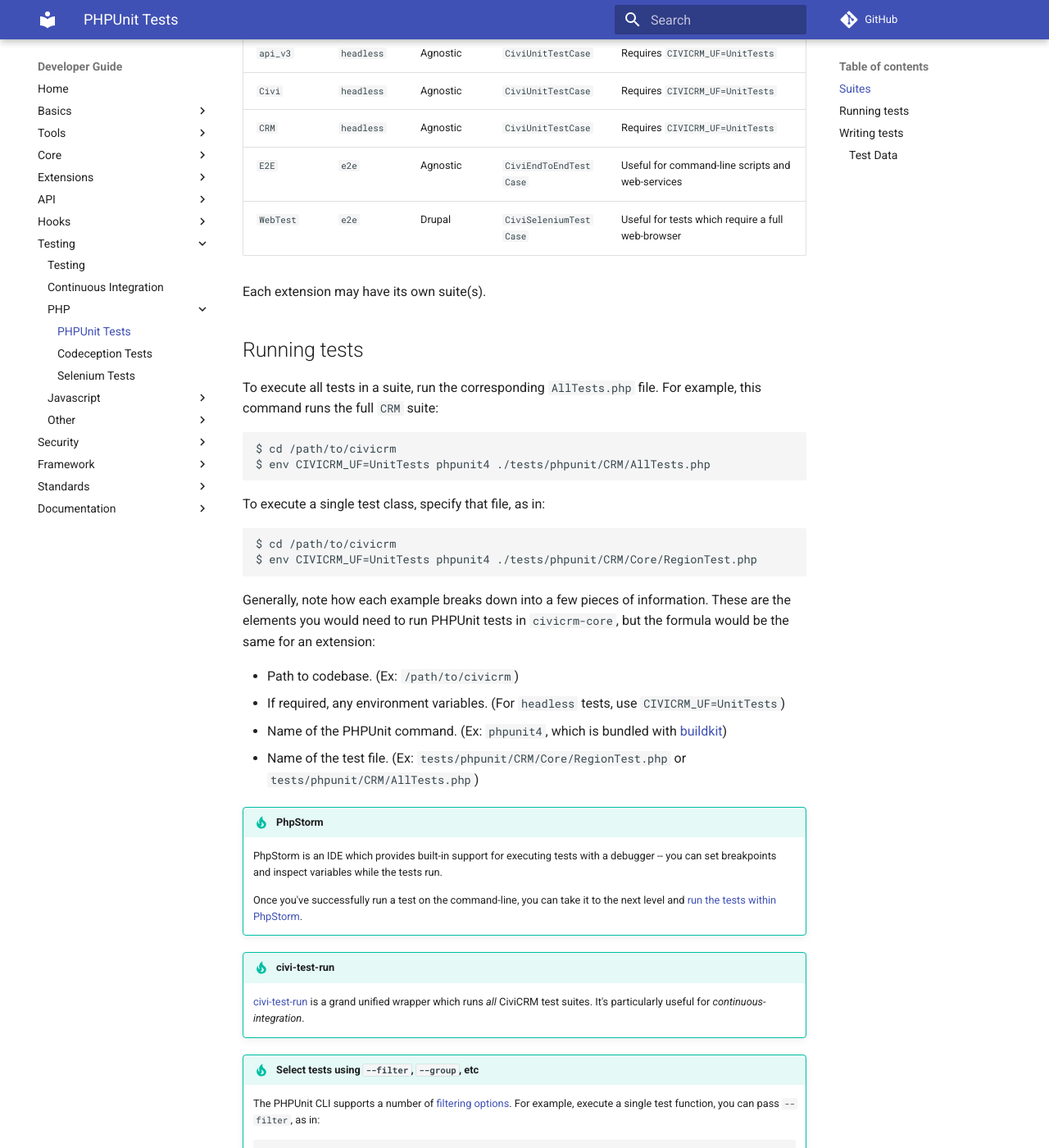
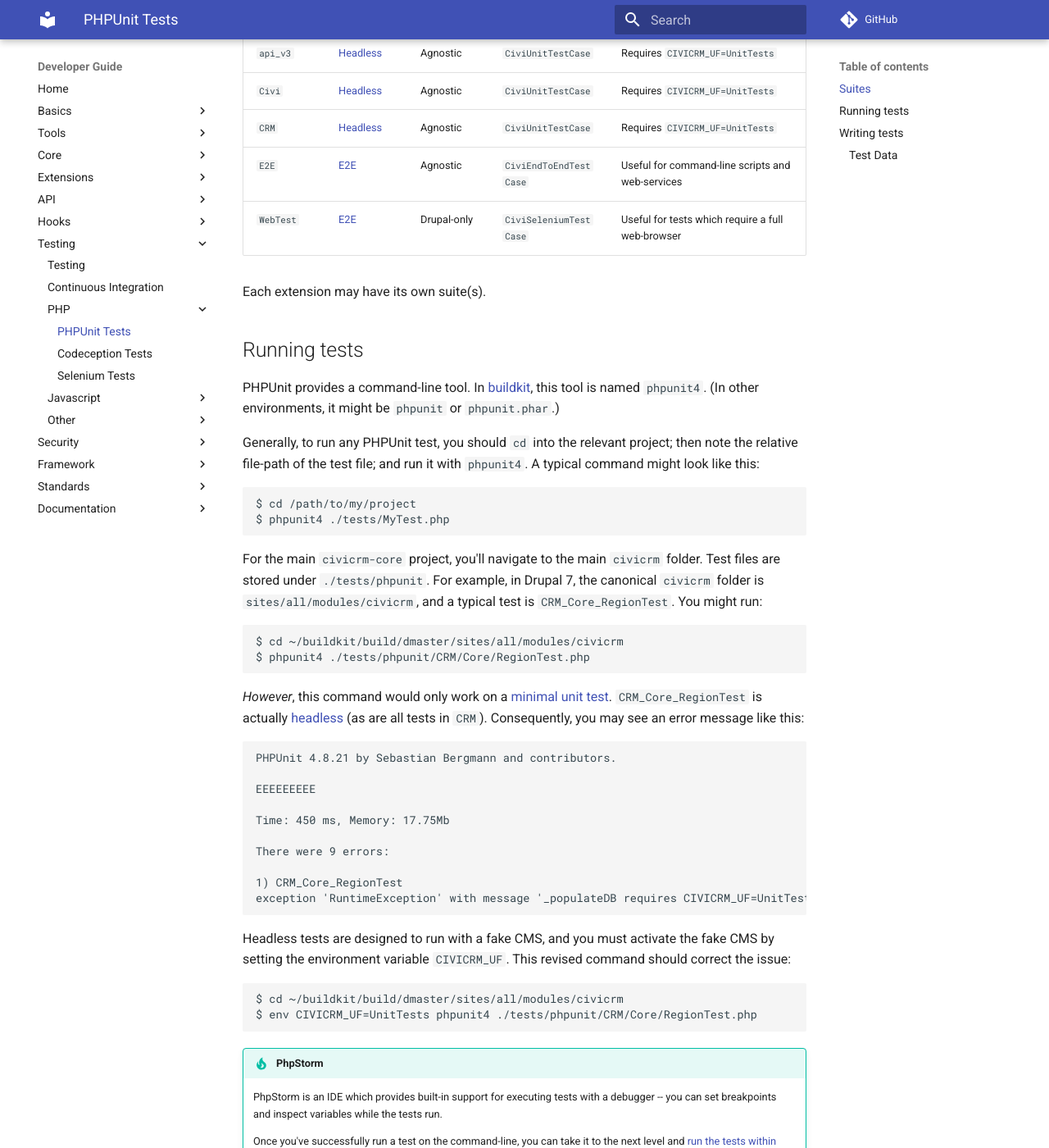
Before and after one commit to civicrm/civicrm-dev-docs, an MkDocs documentation site: the page built from docs/testing/phpunit.md, in a window 1280 px wide and 1400 px high, scrolled down 609 px. Shown: the whole window at 82% size. Built offline with MkDocs 1.6.1 and Material for MkDocs 9.7.7, drawn with Linux system fonts in a browser that asks for light colours; comment, search, counter and statistics services are not loaded; old or Windows-style settings are respelled for this version of MkDocs; some of the changed text lies outside the part shown.

Commit message:
phpunit.md - Multiple refinements

````diff
--- a/docs/testing/phpunit.md
+++ b/docs/testing/phpunit.md
@@ -8,8 +8,8 @@
 
 ## Suites
 
-PHPUnit tests are written as *PHP classes* (such as `api_v3_ContactTest`) and grouped together into *suites* (such as `api_v3`).  Each suite
-may follow different coding conventions.  For example, all tests in the `api_v3` suite extend the base class `CiviUnitTestCase` and execute on the
+PHPUnit tests are written as *PHP classes* (such as `CRM_Core_RegionTest`) and grouped together into *suites* (such as `CRM`).  Each suite
+may follow different coding conventions.  For example, all tests in the `CRM` suite extend the base class `CiviUnitTestCase` and execute on the
 headless database.
 
 The `civicrm-core` project includes these suites:
@@ -17,38 +17,58 @@
 
 | Suite   | Type | CMS | Typical Base Class | Comment |
 | ------- | ---- | --- | ------------------ | ----------- |
-|`api_v3` |`headless`|Agnostic|`CiviUnitTestCase`|Requires `CIVICRM_UF=UnitTests`|
-|`Civi`   |`headless`|Agnostic|`CiviUnitTestCase`|Requires `CIVICRM_UF=UnitTests`|
-|`CRM`    |`headless`|Agnostic|`CiviUnitTestCase`|Requires `CIVICRM_UF=UnitTests`|
-|`E2E`    |`e2e`|Agnostic|`CiviEndToEndTestCase`|Useful for command-line scripts and web-services|
-|`WebTest`|`e2e`|Drupal|`CiviSeleniumTestCase`|Useful for tests which require a full web-browser|
+|`api_v3` | [Headless](/testing/index.md#headless) |Agnostic|`CiviUnitTestCase`|Requires `CIVICRM_UF=UnitTests`|
+|`Civi`   | [Headless](/testing/index.md#headless) |Agnostic|`CiviUnitTestCase`|Requires `CIVICRM_UF=UnitTests`|
+|`CRM`    | [Headless](/testing/index.md#headless) |Agnostic|`CiviUnitTestCase`|Requires `CIVICRM_UF=UnitTests`|
+|`E2E`    | [E2E](/testing/index.md#e2e) |Agnostic|`CiviEndToEndTestCase`|Useful for command-line scripts and web-services|
+|`WebTest`| [E2E](/testing/index.md#e2e) |Drupal-only|`CiviSeleniumTestCase`|Useful for tests which require a full web-browser|
 
 Each extension may have its own suite(s).
 
 ## Running tests
 
-To execute all tests in a suite, run the corresponding `AllTests.php` file. For example, this command runs the full `CRM` suite:
+PHPUnit provides a command-line tool.  In [buildkit](/tools/buildkit.md), this tool is named `phpunit4`.  (In other environments, it might be
+`phpunit` or `phpunit.phar`.)
+
+Generally, to run any PHPUnit test, you should `cd` into the relevant project; then note the relative file-path of the test file; and run it with
+`phpunit4`.  A typical command might look like this:
 
 ```bash
-$ cd /path/to/civicrm
-$ env CIVICRM_UF=UnitTests phpunit4 ./tests/phpunit/CRM/AllTests.php
+$ cd /path/to/my/project
+$ phpunit4 ./tests/MyTest.php
 ```
 
-To execute a single test class, specify that file, as in:
+For the main `civicrm-core` project, you'll navigate to the main `civicrm` folder. Test files are stored under `./tests/phpunit`. For example,
+in Drupal 7, the canonical `civicrm` folder is `sites/all/modules/civicrm`, and a typical test is `CRM_Core_RegionTest`. You might run:
 
 ```bash
-$ cd /path/to/civicrm
+$ cd ~/buildkit/build/dmaster/sites/all/modules/civicrm
+$ phpunit4 ./tests/phpunit/CRM/Core/RegionTest.php
+```
+
+*However*, this command would only work on a [minimal unit test](/testing/index.md#unit).  `CRM_Core_RegionTest` is actually
+[headless](/testing/index.md#headless) (as are all tests in `CRM`).  Consequently, you may see an error message like this:
+
+```
+PHPUnit 4.8.21 by Sebastian Bergmann and contributors.
+
+EEEEEEEEE
+
+Time: 450 ms, Memory: 17.75Mb
+
+There were 9 errors:
+
+1) CRM_Core_RegionTest
+exception 'RuntimeException' with message '_populateDB requires CIVICRM_UF=UnitTests'...
+```
+
+Headless tests are designed to run with a fake CMS, and you must activate the fake CMS by setting the environment variable `CIVICRM_UF`. This revised
+command should correct the issue:
+
+```bash
+$ cd ~/buildkit/build/dmaster/sites/all/modules/civicrm
 $ env CIVICRM_UF=UnitTests phpunit4 ./tests/phpunit/CRM/Core/RegionTest.php
 ```
-
-Generally, note how each example breaks down into a few pieces of information. These
-are the elements you would need to run PHPUnit tests in `civicrm-core`, but the formula
-would be the same for an extension:
-
- * Path to codebase. (Ex: `/path/to/civicrm`)
- * If required, any environment variables. (For `headless` tests, use `CIVICRM_UF=UnitTests`)
- * Name of the PHPUnit command. (Ex: `phpunit4`, which is bundled with [buildkit](/tools/buildkit.md))
- * Name of the test file. (Ex: `tests/phpunit/CRM/Core/RegionTest.php` or `tests/phpunit/CRM/AllTests.php`)
 
 !!! tip "PhpStorm"
 
@@ -59,6 +79,15 @@
 !!! tip "civi-test-run"
 
     [civi-test-run](/tools/civi-test-run.md) is a grand unified wrapper which runs *all* CiviCRM test suites. It's particularly useful for *continuous-integration*.
+
+!!! tip "Select tests using `AllTests.php`"
+
+    In `civicrm-core`, there are several suites (`CRM`, `api_v3_`, etc). Each suite has a file named `AllTests.php` which can be used as follows:
+
+    ```bash
+    $ cd /path/to/civicrm
+    $ env CIVICRM_UF=UnitTests phpunit4 ./tests/phpunit/CRM/AllTests.php
+    ```
 
 !!! tip "Select tests using `--filter`, `--group`, etc"
 
````
